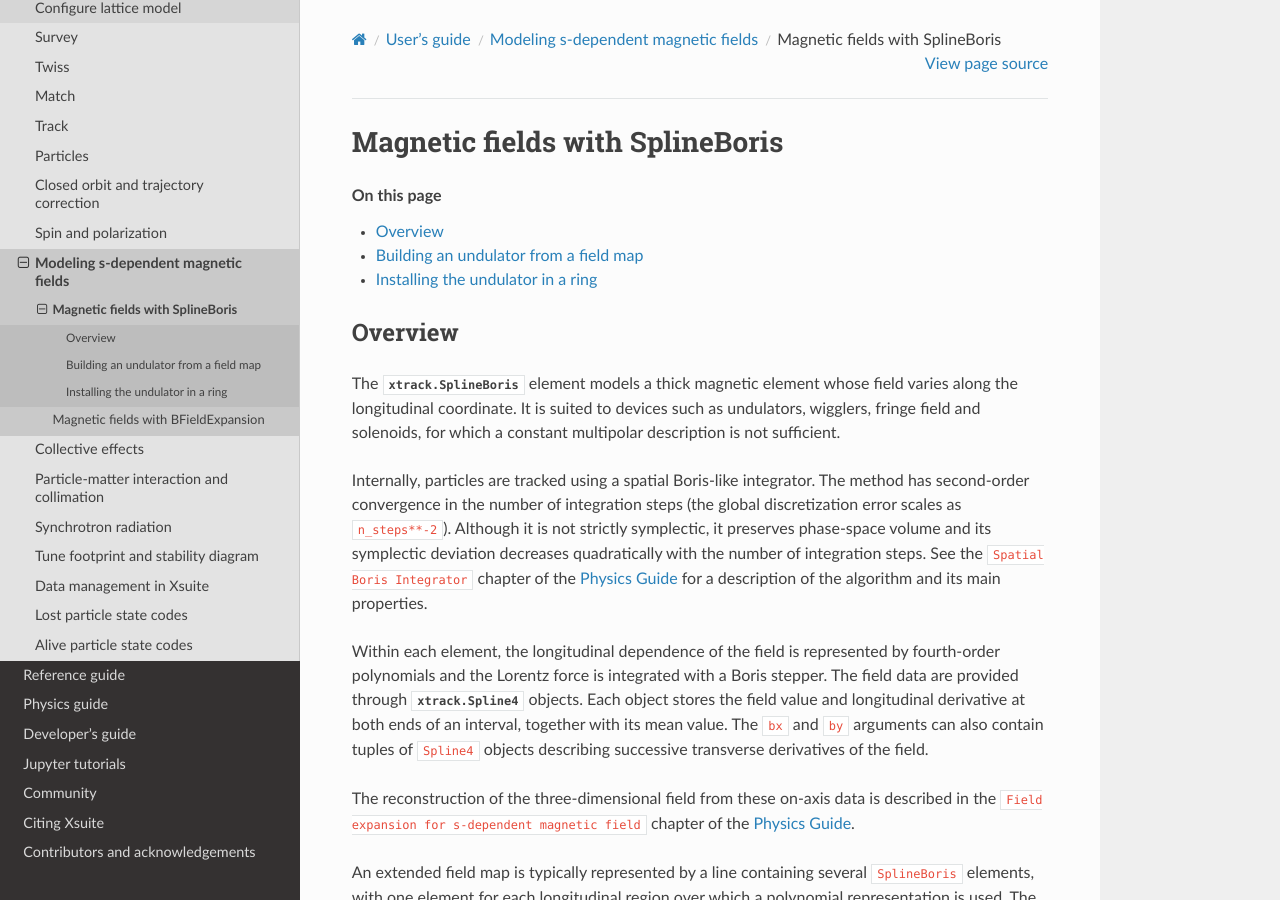
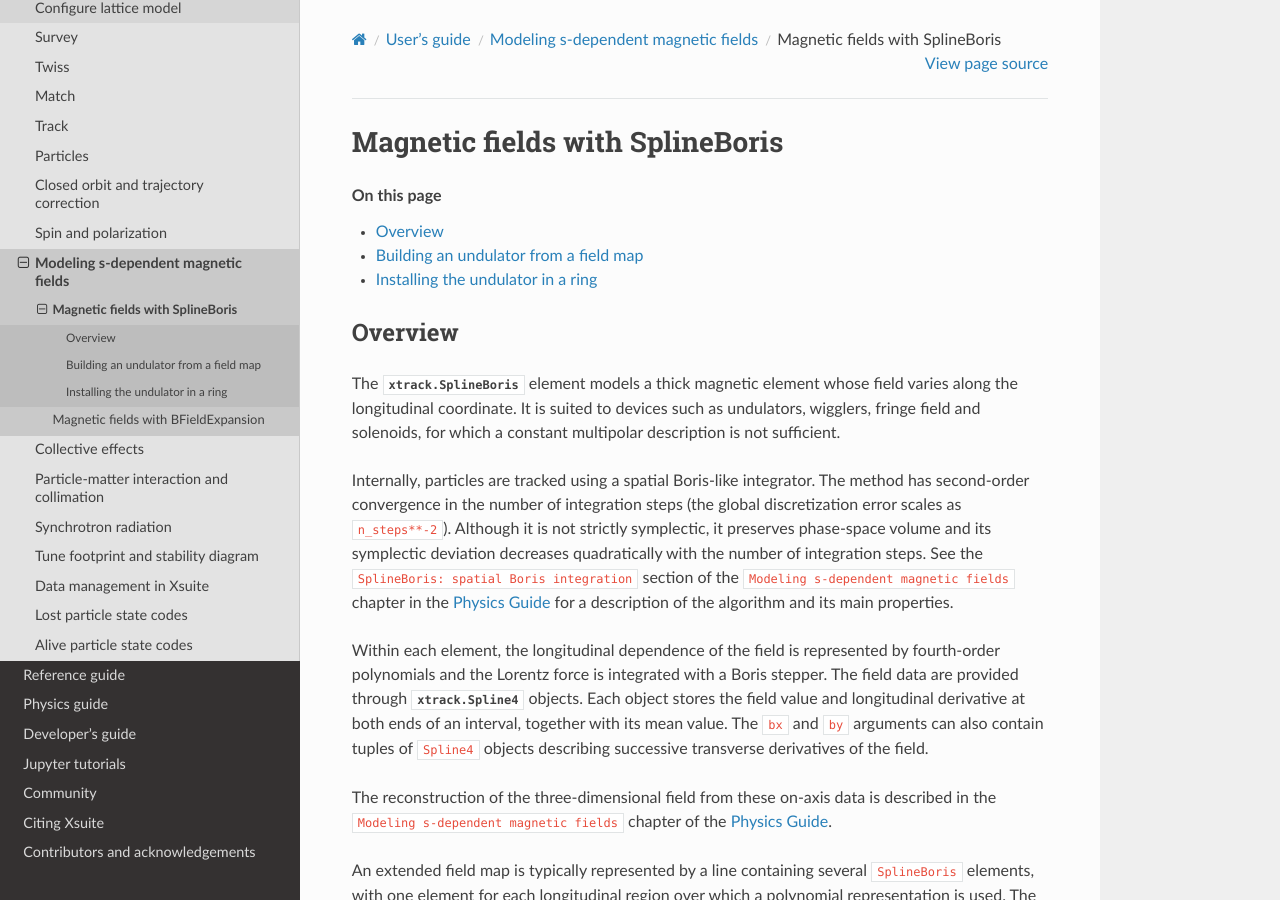
Before and after one commit to xsuite/xsuite, a Sphinx documentation site: the page built from docs/spline_boris.rst, in a window 1280 px wide and 900 px high. Built offline with Sphinx 7.4.7 and the Read the Docs theme 3.1.0, drawn with Linux system fonts in a browser that asks for light colours; pages that are not in the unit, such as notebooks, are missing from menus; the version number could not be read and is left out.

Commit message:
Unify s-dependent magnetic field physics and expand derivations

```diff
--- a/docs/apireference.rst
+++ b/docs/apireference.rst
@@ -181,7 +181,7 @@
     :member-order: bysource
 
 The reconstruction of the three-dimensional field from the on-axis field data
-is described in the ``Field expansion for s-dependent magnetic field`` chapter
+is described in the ``Modeling s-dependent magnetic fields`` chapter
 of the :doc:`Physics Guide <physicsguide>`.
 
 .. autoclass:: xtrack.Spline4
--- a/docs/bfield_expansion.rst
+++ b/docs/bfield_expansion.rst
@@ -13,7 +13,7 @@
 fringes, and solenoids.
 
 The scalar and vector potentials, curved-coordinate expansion, and tracking
-equations are derived in the ``Magnetic fields with BFieldExpansion`` chapter
+equations are derived in the ``Modeling s-dependent magnetic fields`` chapter
 of the :doc:`Physics Guide <physicsguide>`.
 
 .. contents:: On this page
--- a/docs/s_dependent_magnetic_fields.rst
+++ b/docs/s_dependent_magnetic_fields.rst
@@ -22,8 +22,7 @@
   field evaluation, and integration settings.
 
 The reconstruction of the three-dimensional field is described in the
-``Field expansion for s-dependent magnetic field`` and
-``Magnetic fields with BFieldExpansion`` chapters of the
+``Modeling s-dependent magnetic fields`` chapter of the
 :doc:`Physics Guide <physicsguide>`.
 
 .. toctree::
--- a/docs/spline_boris.rst
+++ b/docs/spline_boris.rst
@@ -19,7 +19,8 @@
 global discretization error scales as ``n_steps**-2``). Although it is not
 strictly symplectic, it preserves phase-space volume and its symplectic deviation
 decreases quadratically with the number of integration steps. See the
-``Spatial Boris Integrator`` chapter of the
+``SplineBoris: spatial Boris integration`` section of the
+``Modeling s-dependent magnetic fields`` chapter in the
 :doc:`Physics Guide <physicsguide>` for a description of the algorithm and its
 main properties.
 
@@ -32,7 +33,7 @@
 derivatives of the field.
 
 The reconstruction of the three-dimensional field from these on-axis data is
-described in the ``Field expansion for s-dependent magnetic field`` chapter
+described in the ``Modeling s-dependent magnetic fields`` chapter
 of the :doc:`Physics Guide <physicsguide>`.
 
 An extended field map is typically represented by a line containing several
```
Also changed, not shown: 6 other files.
